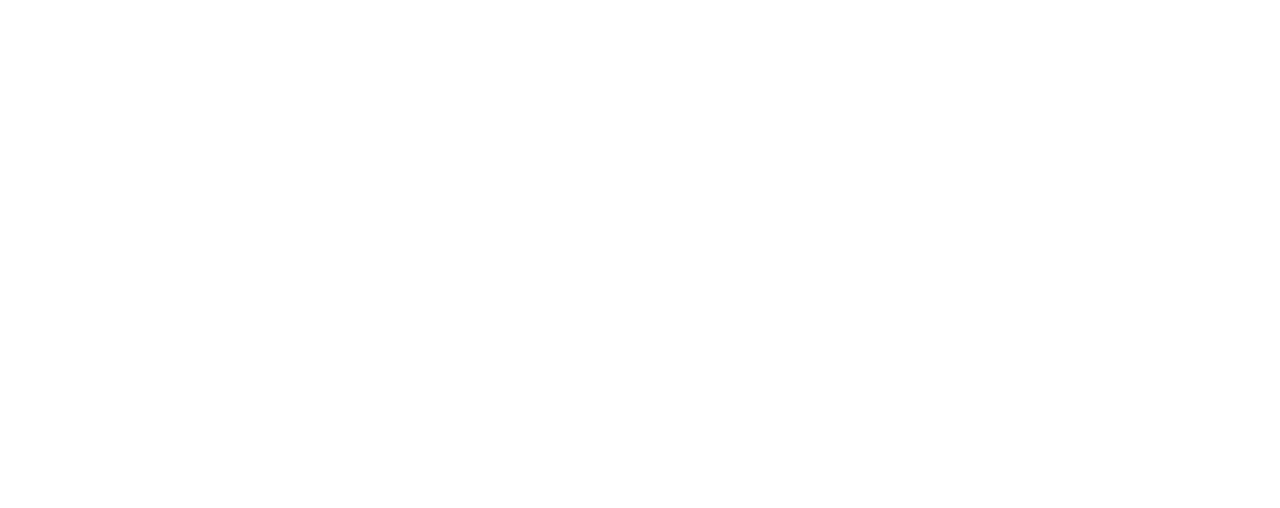
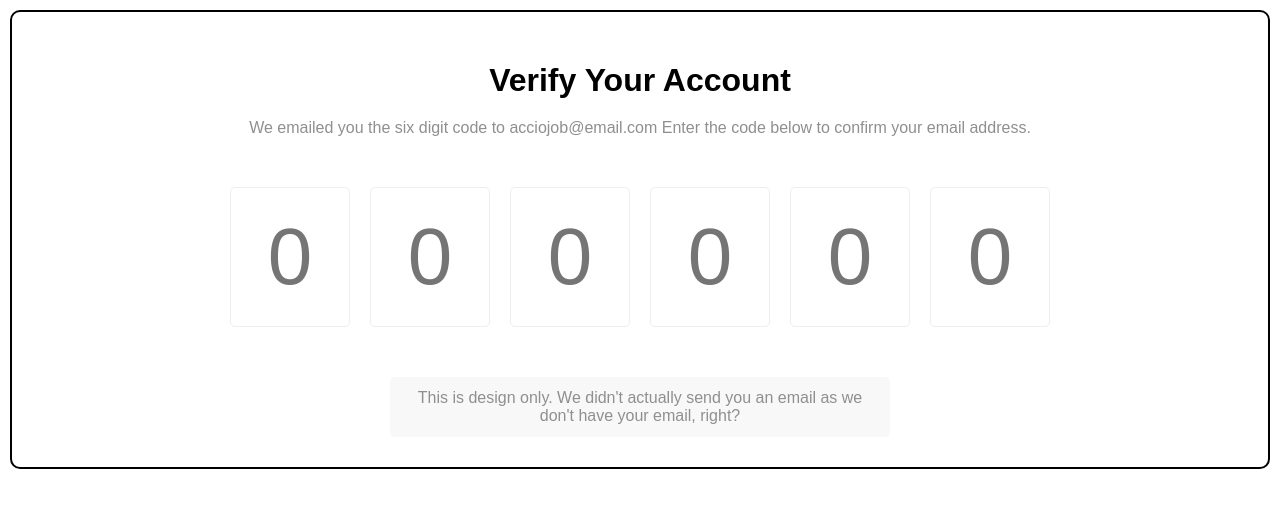
Before and after one commit to acciojob/OTP-imhsart, a website: page main.html in a window 1280 px wide. Drawn offline with Linux system fonts and the light colour scheme.

Commit message:
created a submission

```diff
--- a/main.html
+++ b/main.html
@@ -8,6 +8,19 @@
 
 <body>
 	<!-- the entire body must be written by student -->
+	<h1 id='verification_heading'>Verify Your Account</h1>
+	<p id='verification_subtext'>We emailed you the six digit code to acciojob@email.com Enter the code below to confirm your email address.</p>
+	<div class='code-container'>
+		<input class='code' type='number' placeholder='0'>
+		<input class='code' type='number' placeholder='0'>
+		<input class='code' type='number' placeholder='0'>
+		<input class='code' type='number' placeholder='0'>
+		<input class='code' type='number' placeholder='0'>
+		<input class='code' type='number' placeholder='0'>
+	</div>
+	<div id='note'>
+		This is design only. We didn't actually send you an email as we don't have your email, right?
+	</div>
     <script type="text/javascript" src="./script.js">
 </script>
 
--- a/script.js
+++ b/script.js
@@ -1 +1,37 @@
 //your JS code here. If required.
+let inputs = document.querySelectorAll('.code')
+
+inputs.forEach((i)=> {
+	i.addEventListener('keydown', onKeyDown)
+	i.addEventListener('input', onInput)
+})
+
+function onKeyDown(e){
+	let curr = e.target
+	let prev = curr.previousElementSibling
+
+	if(e.key === 'Tab') return
+
+	if(e.key === 'Backspace'){
+		if(curr.value === '' && prev){
+			prev.focus()
+		}
+		return
+	}
+	if(e.key < '0' || e.key> '9'){
+		e.preventDefault()
+		return
+	}
+	if(curr.value.length === 1){
+		e.preventDefault()
+	}
+}
+
+function onInput(e){
+	let curr = e.target
+	let next = curr.nextElementSibling
+
+	if(curr.value.length === 1 && next){
+		next.focus()
+	}
+}
--- a/styles.css
+++ b/styles.css
@@ -1 +1,48 @@
 /*  your css code here. If applicable */
+/*  your css code here. If applicable */
+*{
+	box-sizing: border-box;
+	margin: 0;
+	padding: 0;
+	font-family: Arial;
+}
+body{
+	border: 2px solid black;
+	padding: 30px;
+	border-radius: 10px;
+	text-align: center;
+	margin: 10px;
+}
+#verification_heading{
+	margin: 20px;
+}
+#verification_subtext{
+	color: #8F8F8F;
+}
+.code-container{
+	display: flex;
+	margin-inline: auto;
+	column-gap: 20px;
+	width: fit-content;
+	margin-block: 50px;
+}
+.code{
+	width: 120px;
+	height: 140px;
+	border-radius:5px;
+	border: 1px solid #EEEEEE;
+	text-align: center;
+	font-size: 5rem;
+}
+input[type=number]::-webkit-inner-spin-button,
+input[type=number]::-webkit-outer-spin-button{
+	appearance:none
+}
+#note{
+	background-color: #F8F8F8;
+	padding: 12px;
+	border-radius: 5px;
+	width: 500px;
+	margin-inline: auto;
+	color: #8F8F8F;
+}
```
